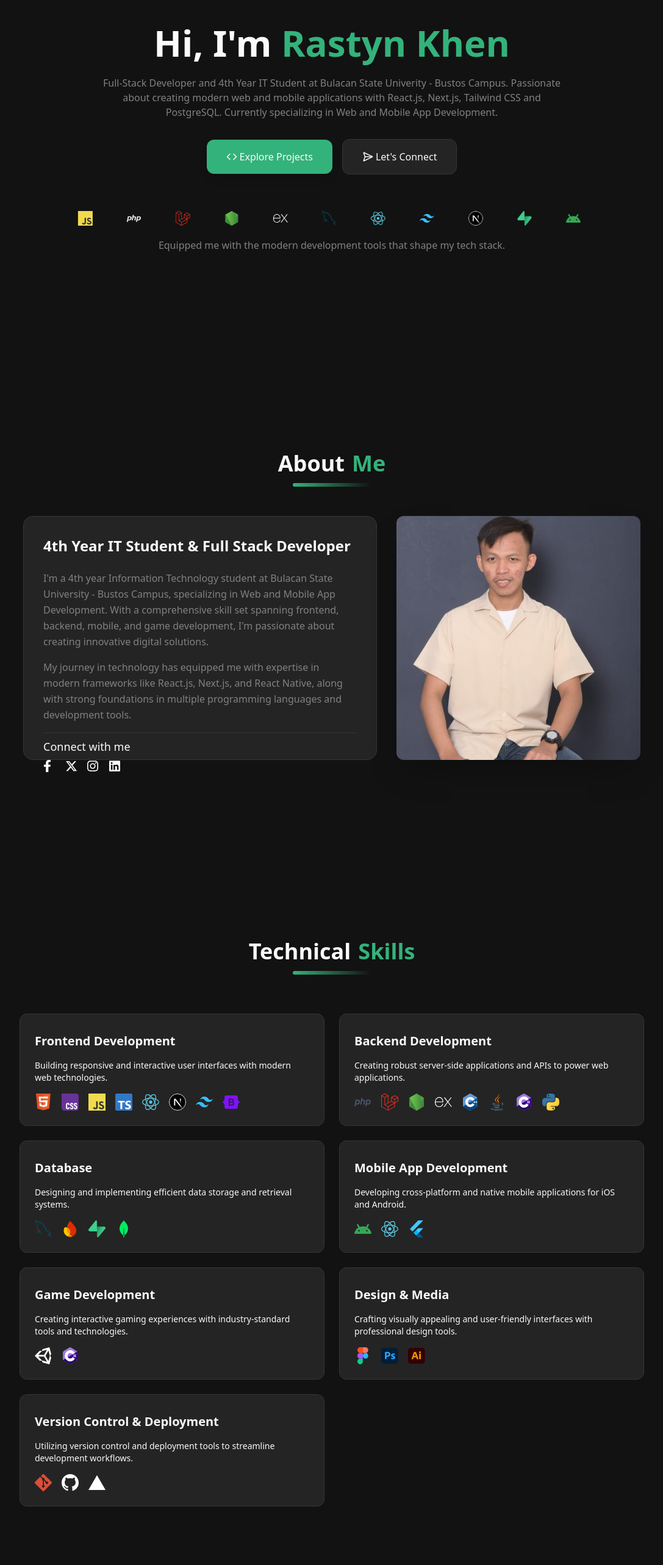
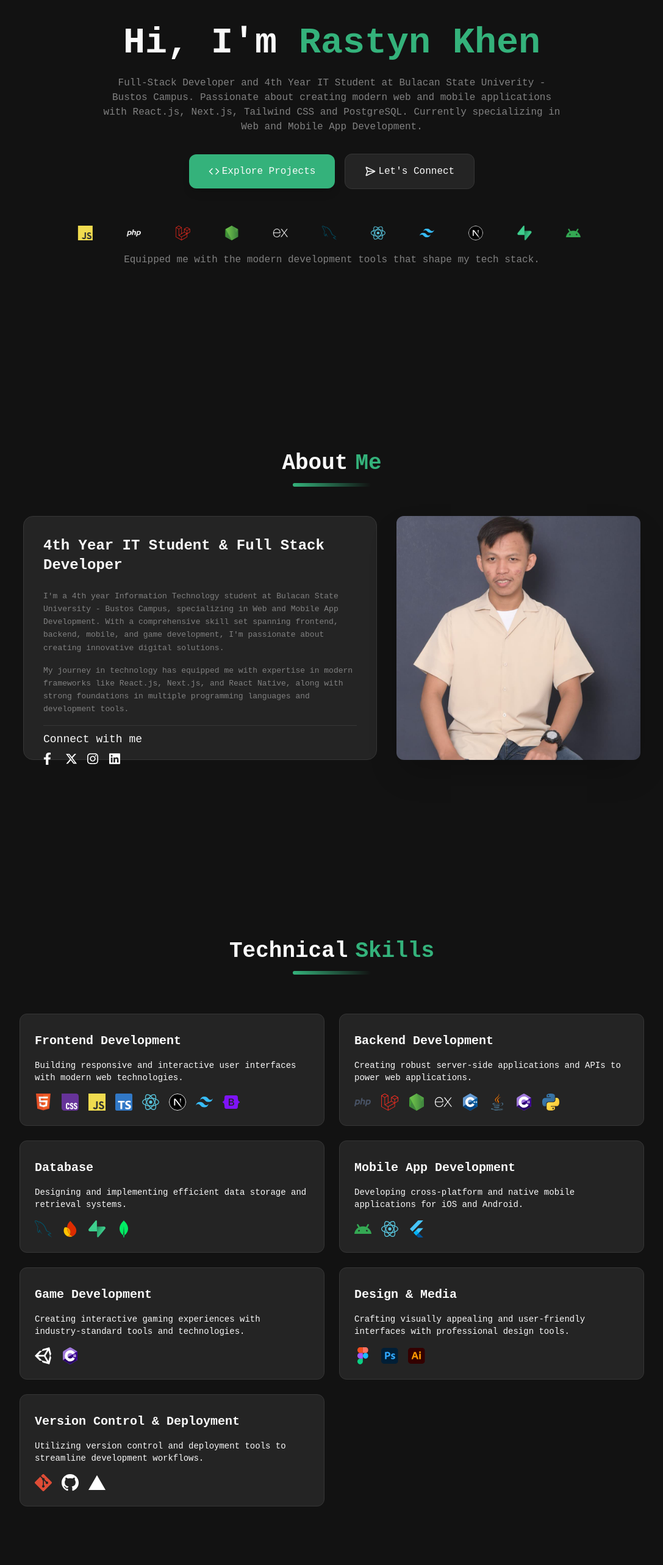
Before and after one commit to rastynkhen18/rastynkhen-portfolio, a React (Vite) app: page / in a window 1280 px wide. Shown: the part 140-2706 px from the top of the page at 61% size, without its empty margins (96-1183 px from the left). Built offline with nearby package versions, Linux system fonts and the light colour scheme.

Commit message:
Merged Updates

```diff
--- a/src/components/Footer.jsx
+++ b/src/components/Footer.jsx
@@ -3,7 +3,7 @@ import React from 'react'
 const Footer = () => {
     return (
         <div>
-            <footer className="bg-[var(--background-color)] text-[var(--text-color)] py-5 border-t border-[var(--border-color)]">
+            <footer className="bg-[var(--background-color)] text-[var(--text-color)] p-5 border-t border-[var(--border-color)]">
                 <div className="container mx-auto px-4">
                     <div className="flex flex-col md:flex-row justify-center items-center">
                         <p className="text-[var(--text-gray)] text-center md:text-right flex items-center gap-2">
--- a/src/components/TechStackSlideshow.jsx
+++ b/src/components/TechStackSlideshow.jsx
@@ -114,7 +114,7 @@ const TechStackSlideshow = () => {
                 </div>
               ))}
             </div>
-            <p className="text-base text-[var(--text-gray)] py-5">Equipped me with the modern development tools that shape my tech stack.</p>
+            <p className="text-base text-[var(--text-gray)] p-5">Equipped me with the modern development tools that shape my tech stack.</p>
           </div>
         </div>
       </div>
--- a/src/index.css
+++ b/src/index.css
@@ -25,7 +25,8 @@ body {
   background-color: var(--background-color);
   color: var(--text-color);
   transition: background-color 0.3s, color 0.3s;
-  font-family: system-ui, sans-serif;
+  /* font-family: system-ui, sans-serif; */
+  font-family: monospace
 }
 
 html {
--- a/src/pages/About.jsx
+++ b/src/pages/About.jsx
@@ -11,8 +11,8 @@ import FadeInOnView from '../components/FadeInOnView'
 
 const About = () => {
   return (
-    <section id="about" className="py-20 bg-[var(--gray-color)] min-h-screen">
-      <div className="container mx-auto px-4">
+    <section id="about" className="py-20 px-5 bg-[var(--gray-color)] min-h-screen">
+      {/* <div className="container mx-auto px-4"> */}
         <FadeInOnView>
           <div className="text-3xl md:text-4xl font-bold text-center mb-12 text-[var(--text-color)] flex flex-col items-center justify-center gap-3">
             <span className="flex items-center gap-3">About <mark className='bg-transparent text-[var(--primary-color)]' >Me</mark></span>
@@ -77,7 +77,7 @@ const About = () => {
             </div>
           </div>
         </FadeInOnView>
-      </div>
+      {/* </div> */}
     </section>
   )
 }
--- a/src/pages/Contact.jsx
+++ b/src/pages/Contact.jsx
@@ -52,12 +52,8 @@ const Contact = () => {
   }
 
   return (
-    <section id="contact" className="py-20 bg-[var(--background-color)] min-h-screen relative overflow-hidden">
-      {/* Decorative elements */}
-      <div className="absolute -top-20 -right-20 w-64 h-64 rounded-full bg-[var(--primary-color)]/5 blur-3xl"></div>
-      <div className="absolute -bottom-32 -left-32 w-96 h-96 rounded-full bg-[var(--primary-color)]/5 blur-3xl"></div>
-
-      <div className="container mx-auto px-4 relative z-10">
+    <section id="contact" className="py-20 px-5 bg-[var(--background-color)] min-h-screen">
+      {/* <div className="container mx-auto px-4 relative z-10"> */}
         <FadeInOnView>
           <div className="text-center mb-12">
             <h2 className="text-3xl md:text-4xl font-bold mb-4 text-[var(--text-color)] flex flex-col items-center justify-center gap-3">
@@ -266,7 +262,7 @@ const Contact = () => {
             </div>
           </FadeInOnView>
         </div>
-      </div>
+      {/* </div> */}
     </section>
   )
 }
--- a/src/pages/Home.jsx
+++ b/src/pages/Home.jsx
@@ -24,7 +24,7 @@ const HeroSection = () => {
                                 Rastyn Khen
                             </span>
                         </h1>
-                        <p className="max-w-3xl text-center text-base text-[var(--text-gray)]">
+                        <p className="max-w-3xl text-justify md:text-center text-base text-[var(--text-gray)]">
                             Full-Stack Developer and 4th Year IT Student at Bulacan State Univerity - Bustos Campus.
                             Passionate about creating modern web and mobile applications with React.js,
                             Next.js, Tailwind CSS and PostgreSQL. Currently specializing in Web and Mobile App Development.
--- a/src/pages/Projects.jsx
+++ b/src/pages/Projects.jsx
@@ -136,8 +136,8 @@ const techIcons = {
 
 const Projects = () => {
   return (
-    <section id="projects" className="py-20 bg-[var(--background-color)] min-h-screen">
-      <div className="container mx-auto px-4">
+    <section id="projects" className="py-20 px-5 bg-[var(--background-color)] min-h-screen">
+      {/* <div className="container mx-auto px-4"> */}
         <FadeInOnView>
           <div className="text-center mb-12">
             <h2 className="text-3xl md:text-4xl font-bold mb-4 text-[var(--text-color)] flex flex-col items-center justify-center gap-3">
@@ -147,7 +147,7 @@ const Projects = () => {
           </div>
         </FadeInOnView>
 
-        <div className="grid md:grid-cols-2 lg:grid-cols-3 gap-10 max-w-7xl mx-auto">
+        <div className="grid grid-cols-1 md:grid-cols-3 items-center gap-10 max-w-7xl mx-auto sm:px-25">
           {projects.map((project, index) => (
             <FadeInOnView>
               <div key={index} className="bg-[var(--container-color)] rounded-2xl overflow-hidden border border-[var(--border-color)] shadow-lg hover:shadow-[var(--primary-color)]/20 transition-all duration-300 group">
@@ -204,7 +204,7 @@ const Projects = () => {
             </FadeInOnView>
           ))}
         </div>
-      </div>
+      {/* </div> */}
     </section>
   )
 }
--- a/src/pages/Skills.jsx
+++ b/src/pages/Skills.jsx
@@ -134,8 +134,8 @@ const Skills = () => {
 
 
   return (
-      <section id="skills" className="py-20 bg-[var(--gray-color)] min-h-screen">
-        <div className="container mx-auto px-4">
+      <section id="skills" className="py-20 px-5 bg-[var(--gray-color)] min-h-screen">
+        {/* <div className="container mx-auto px-4"> */}
           <FadeInOnView>
             <div className="text-3xl md:text-4xl font-bold text-center mb-16 text-[var(--text-color)] flex flex-col items-center justify-center gap-3">
               <span className="flex items-center gap-3">Technical <mark className='bg-transparent text-[var(--primary-color)]'>Skills</mark></span>
@@ -184,7 +184,7 @@ const Skills = () => {
               </FadeInOnView>
             ))}
           </div>
-        </div>
+        {/* </div> */}
       </section>
   )
 }
```
